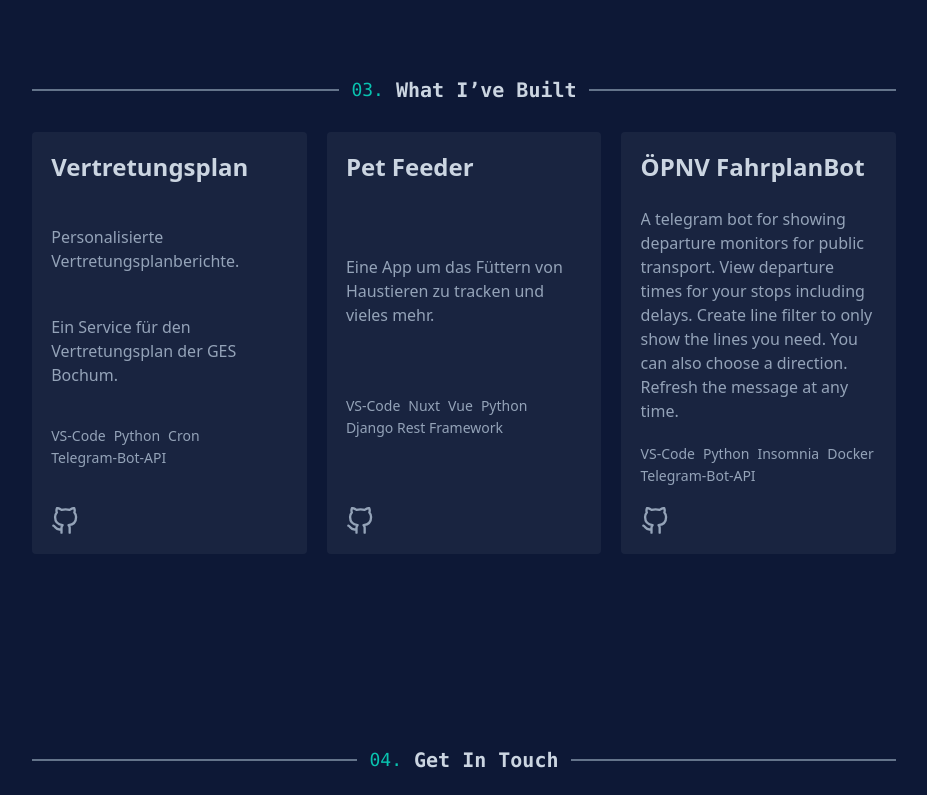
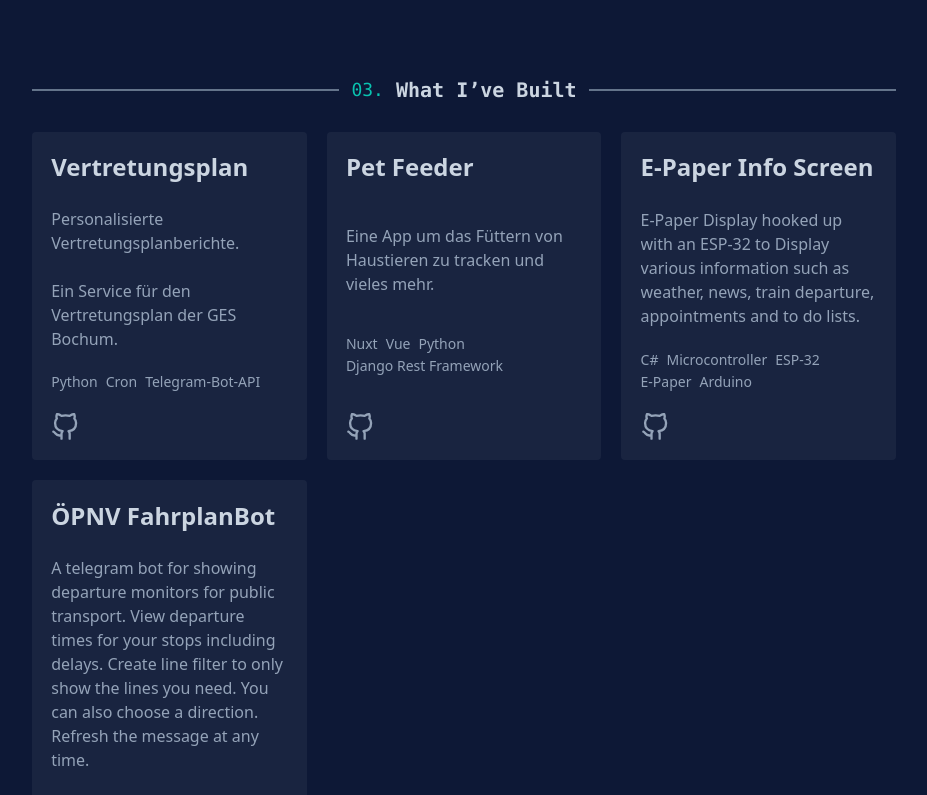
Before and after one commit to tayfunceylan/portfolio, a SvelteKit app: page / in a window 1280 px wide. Shown: the part 2260-3055 px from the top of the page, without its empty margins (176-1103 px from the left). Built offline with nearby package versions, Linux system fonts and the light colour scheme.

Commit message:
- added a new project

```diff
--- a/src/routes/S03_Projects.svelte
+++ b/src/routes/S03_Projects.svelte
@@ -9,14 +9,22 @@
 				'Personalisierte Vertretungsplanberichte.',
 				'Ein Service für den Vertretungsplan der GES Bochum.'
 			],
-			tools: ['VS-Code', 'Python', 'Cron', 'Telegram-Bot-API'],
+			tools: ['Python', 'Cron', 'Telegram-Bot-API'],
 			href: 'https://github.com/tayfunceylan/vertretungsplan'
 		},
 		{
 			title: 'Pet Feeder',
 			points: ['Eine App um das Füttern von Haustieren zu tracken und vieles mehr.'],
-			tools: ['VS-Code', 'Nuxt', 'Vue', 'Python', 'Django Rest Framework'],
+			tools: ['Nuxt', 'Vue', 'Python', 'Django Rest Framework'],
 			href: 'https://github.com/tayfunceylan/pet-feeder'
+		},
+		{
+			title: 'E-Paper Info Screen',
+			points: [
+				'E-Paper Display hooked up with an ESP-32 to Display various information such as weather, news, train departure, appointments and to do lists.'
+			],
+			tools: ['C#', 'Microcontroller', 'ESP-32', 'E-Paper', 'Arduino'],
+			href: 'https://github.com/tayfunceylan/epaper'
 		},
 		{
 			title: 'ÖPNV FahrplanBot',
@@ -26,7 +34,7 @@
 				Create line filter to only show the lines you need. \
 				You can also choose a direction. Refresh the message at any time.'
 			],
-			tools: ['VS-Code', 'Python', 'Insomnia', 'Docker', 'Telegram-Bot-API'],
+			tools: ['Python', 'Insomnia', 'Docker', 'Telegram-Bot-API'],
 			href: 'https://github.com/tayfunceylan/FahrplanBot'
 		}
 	];
```
